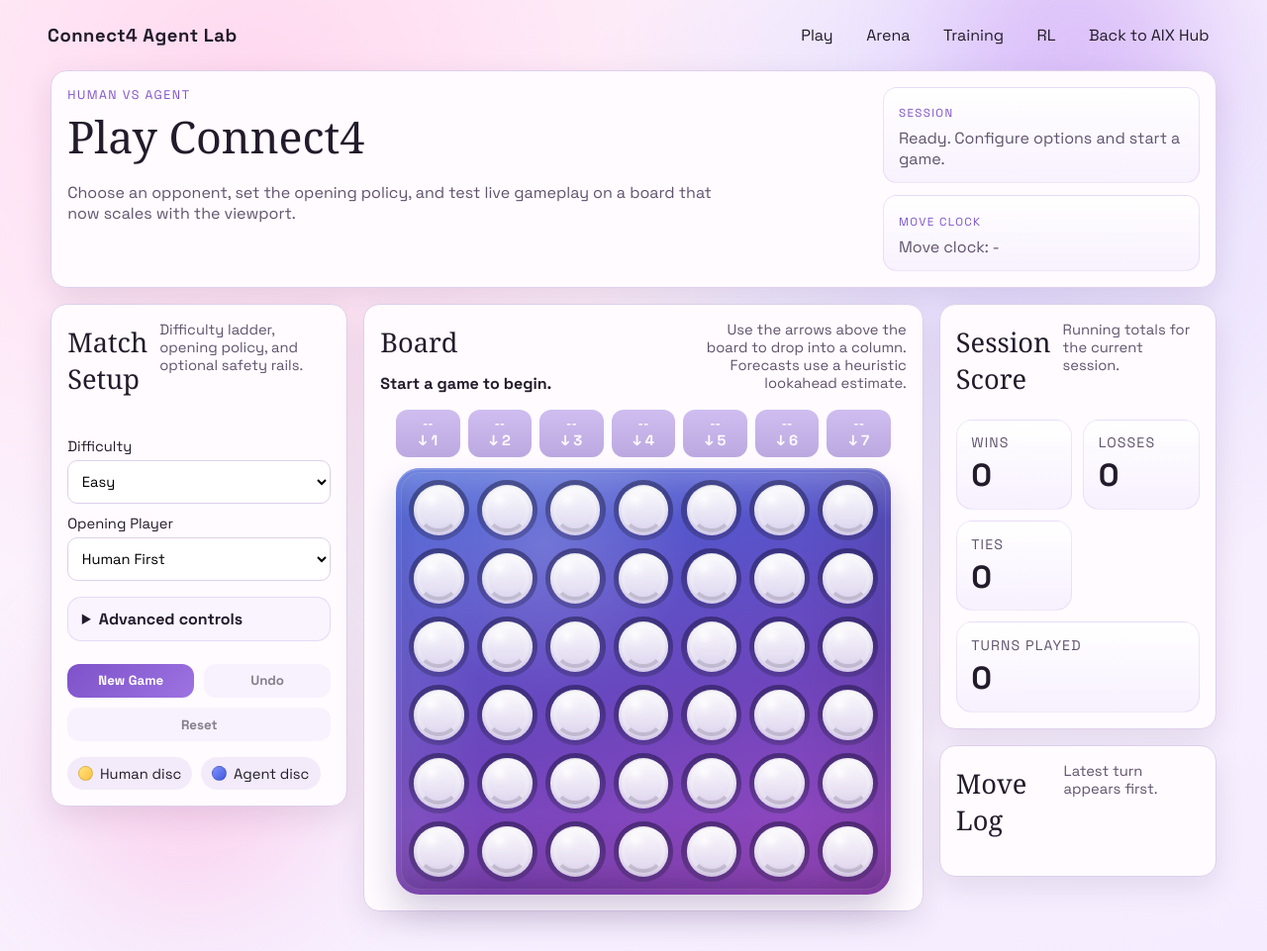
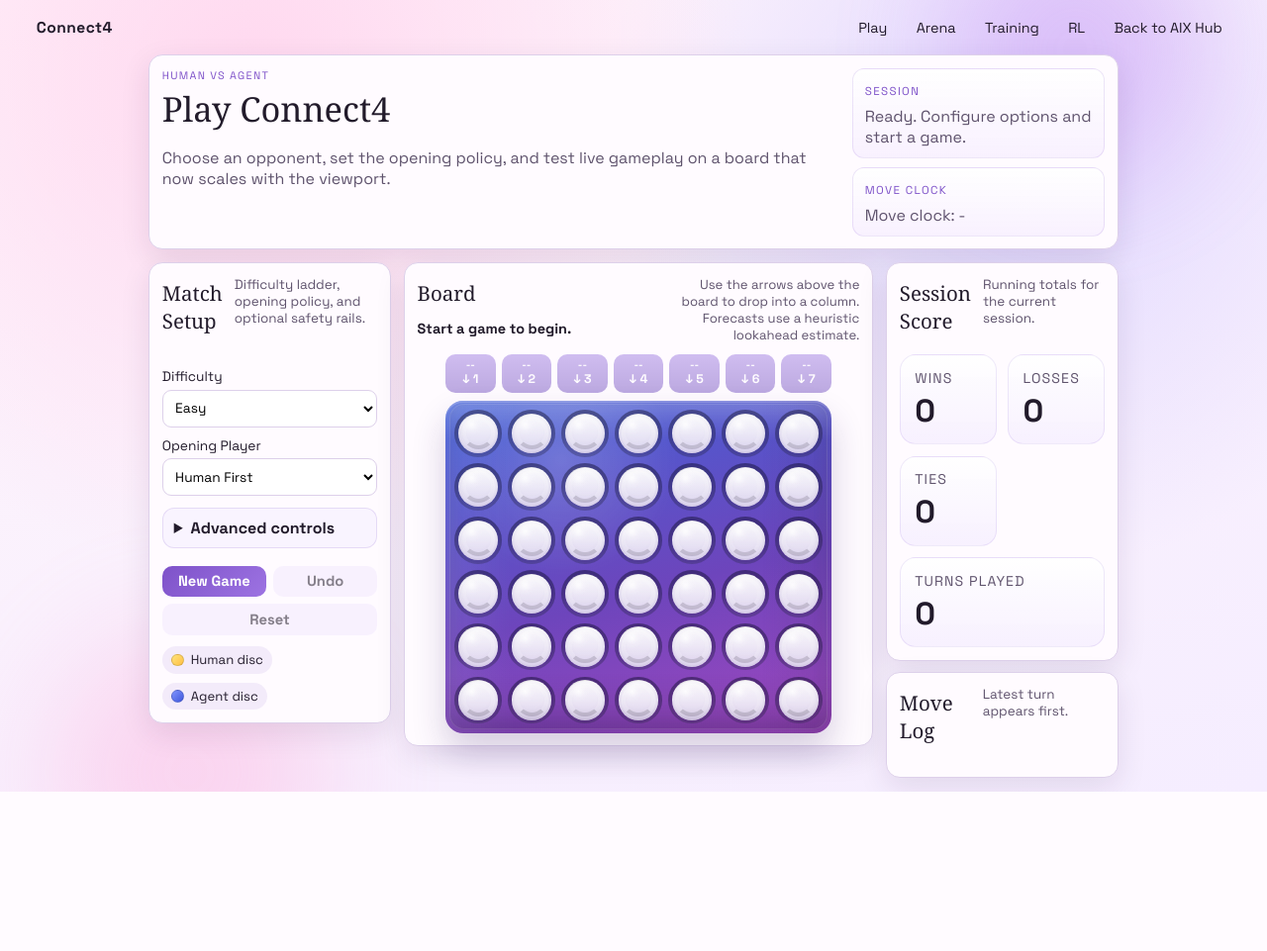
Before and after one commit to davidabelin/c4, a Flask app: page /play in a window 1280 px wide. Shown: the whole page at 99% size. After the commit the page ends 800 px from the top, so only its background shows below. Run offline with Flask 3, Linux system fonts and the light colour scheme; data that the repository does not hold is empty; some web fonts are replaced.

Commit message:
Connect4 Agent Lab is now Connect4 everywhere user-facing in the c4 app and AIX hub metadata

```diff
--- a/c4_web/static/css/theme.css
+++ b/c4_web/static/css/theme.css
@@ -9,8 +9,8 @@
   --success: #2e8f60;
   --danger: #be3b6f;
   --shadow: 0 10px 30px rgba(48, 23, 66, 0.1);
-  --board-max-width: 500px;
-  --board-gap: clamp(0.28rem, 0.8vw, 0.5rem);
+  --board-max-width: 390px;
+  --board-gap: clamp(0.2rem, 0.62vw, 0.38rem);
 }
 
 * {
@@ -56,12 +56,12 @@ body {
   display: flex;
   align-items: center;
   justify-content: space-between;
-  padding: 1.2rem clamp(1rem, 4vw, 3rem);
+  padding: 0.92rem clamp(0.85rem, 3vw, 2.3rem);
   gap: 0.8rem;
 }
 
 .brand {
-  font-size: 1.15rem;
+  font-size: 0.97rem;
   font-weight: 700;
   color: var(--ink);
   text-decoration: none;
@@ -77,8 +77,9 @@ body {
 .site-nav a {
   text-decoration: none;
   color: var(--ink);
-  padding: 0.35rem 0.65rem;
+  padding: 0.25rem 0.52rem;
   border-radius: 999px;
+  font-size: 0.9rem;
 }
 
 .site-nav a:hover {
@@ -86,22 +87,22 @@ body {
 }
 
 .page {
-  width: min(1180px, 92vw);
-  margin: 0 auto 2.5rem;
+  width: min(980px, 92vw);
+  margin: 0 auto 1.9rem;
 }
 
 .hero {
   background: linear-gradient(135deg, #fffefc, #f8f3ff);
   border: 1px solid var(--line);
   box-shadow: var(--shadow);
-  border-radius: 24px;
-  padding: clamp(1.2rem, 3vw, 2.3rem);
+  border-radius: 18px;
+  padding: clamp(0.95rem, 2.3vw, 1.75rem);
 }
 
 .eyebrow {
   text-transform: uppercase;
   letter-spacing: 0.12em;
-  font-size: 0.78rem;
+  font-size: 0.68rem;
   margin: 0;
   color: var(--accent);
 }
@@ -114,11 +115,11 @@ h2 {
 }
 
 h1 {
-  font-size: clamp(1.6rem, 4.8vw, 2.8rem);
+  font-size: clamp(1.3rem, 4vw, 2.15rem);
 }
 
 h2 {
-  font-size: clamp(1.2rem, 3vw, 1.7rem);
+  font-size: clamp(1rem, 2.4vw, 1.28rem);
 }
 
 .lede {
@@ -127,46 +128,46 @@ h2 {
 }
 
 .grid {
-  margin-top: 1.1rem;
+  margin-top: 0.9rem;
   display: grid;
-  grid-template-columns: repeat(auto-fit, minmax(220px, 1fr));
-  gap: 0.9rem;
+  grid-template-columns: repeat(auto-fit, minmax(200px, 1fr));
+  gap: 0.7rem;
 }
 
 .stack {
   display: grid;
-  gap: 0.9rem;
+  gap: 0.7rem;
 }
 
 .controls-grid {
   display: grid;
-  grid-template-columns: repeat(auto-fit, minmax(180px, 1fr));
-  gap: 0.7rem;
-  margin-top: 0.6rem;
+  grid-template-columns: repeat(auto-fit, minmax(160px, 1fr));
+  gap: 0.55rem;
+  margin-top: 0.5rem;
 }
 
 .controls-grid label {
   display: grid;
   gap: 0.3rem;
-  font-size: 0.92rem;
+  font-size: 0.86rem;
 }
 
 .controls-row {
-  margin-top: 0.8rem;
+  margin-top: 0.65rem;
   display: flex;
   flex-wrap: wrap;
-  gap: 0.6rem;
+  gap: 0.45rem;
 }
 
 .controls-grid input,
 .controls-grid select {
   font: inherit;
   border: 1px solid var(--line);
-  border-radius: 10px;
-  padding: 0.5rem 0.6rem;
+  border-radius: 9px;
+  padding: 0.4rem 0.52rem;
   background: #fff;
   width: 100%;
-  min-height: 44px;
+  min-height: 38px;
   line-height: 1.2;
 }
 
@@ -178,22 +179,23 @@ h2 {
 .panel {
   background: var(--panel);
   border: 1px solid var(--line);
-  border-radius: 16px;
+  border-radius: 14px;
   box-shadow: var(--shadow);
-  padding: 1rem;
+  padding: 0.8rem;
 }
 
 .btn {
   border: 0;
   cursor: pointer;
-  border-radius: 12px;
-  padding: 0.55rem 0.9rem;
+  border-radius: 10px;
+  padding: 0.42rem 0.72rem;
   font-family: inherit;
   font-weight: 600;
   text-decoration: none;
   display: inline-flex;
   align-items: center;
   justify-content: center;
+  font-size: 0.92rem;
 }
 
 .btn:disabled {
@@ -220,26 +222,26 @@ code {
 }
 
 .play-stack {
-  gap: 1rem;
+  gap: 0.8rem;
 }
 
 .play-hero {
   display: flex;
   align-items: flex-start;
   justify-content: space-between;
-  gap: 1rem;
+  gap: 0.8rem;
 }
 
 .hero-status {
   display: grid;
-  gap: 0.75rem;
-  width: min(320px, 100%);
+  gap: 0.6rem;
+  width: min(255px, 100%);
 }
 
 .status-card {
   border: 1px solid rgba(126, 82, 201, 0.14);
-  border-radius: 14px;
-  padding: 0.85rem 0.95rem;
+  border-radius: 12px;
+  padding: 0.62rem 0.72rem;
   background: linear-gradient(180deg, rgba(255, 255, 255, 0.88), rgba(248, 240, 255, 0.92));
 }
 
@@ -263,40 +265,40 @@ code {
 }
 
 .panel-head.compact {
-  margin-bottom: 0.6rem;
+  margin-bottom: 0.45rem;
 }
 
 .panel-note {
   margin: 0;
   color: var(--muted);
-  font-size: 0.92rem;
+  font-size: 0.84rem;
 }
 
 .play-layout {
   display: grid;
-  grid-template-columns: minmax(250px, 300px) minmax(0, 1fr) minmax(240px, 280px);
+  grid-template-columns: minmax(215px, 245px) minmax(0, 1fr) minmax(205px, 235px);
   align-items: start;
-  gap: 1rem;
+  gap: 0.8rem;
 }
 
 .play-setup-panel,
 .play-sidebar {
   display: grid;
-  gap: 1rem;
+  gap: 0.7rem;
 }
 
 .connect4-controls {
-  margin-top: 0.75rem;
+  margin-top: 0.55rem;
 }
 
 .controls-grid-compact {
-  margin-top: 0.8rem;
+  margin-top: 0.6rem;
 }
 
 .inline-details {
   border: 1px solid rgba(126, 82, 201, 0.16);
-  border-radius: 14px;
-  padding: 0.7rem 0.85rem;
+  border-radius: 12px;
+  padding: 0.58rem 0.68rem;
   background: rgba(248, 242, 255, 0.76);
 }
 
@@ -306,17 +308,17 @@ code {
 }
 
 .train-form {
-  margin-top: 0.9rem;
+  margin-top: 0.7rem;
   display: grid;
-  grid-template-columns: repeat(auto-fit, minmax(180px, 1fr));
-  gap: 0.8rem;
+  grid-template-columns: repeat(auto-fit, minmax(160px, 1fr));
+  gap: 0.6rem;
   align-items: end;
 }
 
 .train-form label {
   display: grid;
   gap: 0.35rem;
-  font-size: 0.92rem;
+  font-size: 0.86rem;
 }
 
 .form-actions {
@@ -329,7 +331,7 @@ code {
 }
 
 .play-actions .btn {
-  flex: 1 1 120px;
+  flex: 1 1 104px;
 }
 
 .play-legend {
@@ -342,16 +344,16 @@ code {
   display: inline-flex;
   align-items: center;
   gap: 0.45rem;
-  padding: 0.45rem 0.7rem;
+  padding: 0.34rem 0.58rem;
   border-radius: 999px;
   background: rgba(126, 82, 201, 0.09);
   color: var(--ink);
-  font-size: 0.92rem;
+  font-size: 0.82rem;
 }
 
 .legend-disc {
-  width: 0.9rem;
-  height: 0.9rem;
+  width: 0.78rem;
+  height: 0.78rem;
   border-radius: 999px;
   display: inline-block;
   border: 1px solid rgba(0, 0, 0, 0.14);
@@ -367,19 +369,19 @@ code {
 
 .board-panel {
   display: grid;
-  gap: 1rem;
+  gap: 0.7rem;
 }
 
 .board-panel-top {
   display: flex;
   align-items: flex-start;
   justify-content: space-between;
-  gap: 0.8rem;
+  gap: 0.6rem;
 }
 
 .board-outcome {
   margin: 0;
-  font-size: 1rem;
+  font-size: 0.9rem;
   font-weight: 600;
   color: var(--ink);
 }
@@ -388,7 +390,7 @@ code {
   margin: 0;
   max-width: 24ch;
   color: var(--muted);
-  font-size: 0.92rem;
+  font-size: 0.82rem;
   text-align: right;
 }
 
@@ -396,7 +398,7 @@ code {
   width: min(100%, var(--board-max-width));
   margin: 0 auto;
   display: grid;
-  gap: 0.65rem;
+  gap: 0.45rem;
 }
 
 .board-controls {
@@ -407,13 +409,13 @@ code {
 
 .drop-btn {
   border: 0;
-  border-radius: 12px;
+  border-radius: 10px;
   font: inherit;
   font-weight: 700;
   color: #fff;
   background: linear-gradient(180deg, #9873df, #6b46bc);
-  padding: 0.5rem 0.2rem;
-  min-height: clamp(2.3rem, 5vw, 3rem);
+  padding: 0.34rem 0.15rem;
+  min-height: clamp(1.9rem, 4vw, 2.45rem);
   box-shadow: 0 8px 18px rgba(61, 32, 100, 0.16);
   cursor: pointer;
   transition: transform 180ms ease, box-shadow 180ms ease, opacity 180ms ease;
@@ -438,12 +440,12 @@ code {
 }
 
 .drop-forecast {
-  font-size: 0.78rem;
+  font-size: 0.66rem;
   line-height: 1;
 }
 
 .drop-label {
-  font-size: 0.92rem;
+  font-size: 0.78rem;
   line-height: 1.1;
 }
 
@@ -456,8 +458,8 @@ code {
   background:
     radial-gradient(circle at 30% 18%, rgba(255, 255, 255, 0.18), transparent 30%),
     linear-gradient(165deg, #4462d7, #6d45bc 56%, #a248bf);
-  border-radius: 24px;
-  padding: clamp(0.5rem, 1.5vw, 0.8rem);
+  border-radius: 18px;
+  padding: clamp(0.38rem, 1.1vw, 0.58rem);
   box-shadow:
     inset 0 2px 0 rgba(255, 255, 255, 0.18),
     0 18px 34px rgba(52, 26, 99, 0.2);
@@ -479,8 +481,8 @@ code {
 }
 
 .board-grid::after {
-  inset: clamp(0.16rem, 0.45vw, 0.3rem);
-  border-radius: 20px;
+  inset: clamp(0.12rem, 0.32vw, 0.22rem);
+  border-radius: 15px;
   box-shadow:
     inset 0 0 0 1px rgba(255, 255, 255, 0.1),
     inset 0 10px 16px rgba(255, 255, 255, 0.06),
@@ -492,7 +494,7 @@ code {
   overflow: hidden;
   aspect-ratio: 1 / 1;
   border-radius: 50%;
-  padding: clamp(0.18rem, 0.55vw, 0.32rem);
+  padding: clamp(0.13rem, 0.4vw, 0.24rem);
   background: rgba(23, 22, 59, 0.28);
   box-shadow:
     inset 0 8px 14px rgba(12, 10, 36, 0.3),
@@ -566,16 +568,16 @@ code {
   margin: 0;
   padding: 0;
   list-style: none;
-  max-height: 360px;
+  max-height: 300px;
   overflow: auto;
   display: grid;
-  gap: 0.55rem;
+  gap: 0.4rem;
 }
 
 .log-list li {
   margin: 0;
-  padding: 0.7rem 0.8rem;
-  border-radius: 14px;
+  padding: 0.55rem 0.62rem;
+  border-radius: 12px;
   background: rgba(126, 82, 201, 0.08);
   border: 1px solid rgba(126, 82, 201, 0.12);
 }
--- a/c4_web/templates/base.html
+++ b/c4_web/templates/base.html
@@ -3,7 +3,7 @@
   <head>
     <meta charset="utf-8">
     <meta name="viewport" content="width=device-width, initial-scale=1">
-    <title>{% block title %}Connect4 Agent Lab{% endblock %}</title>
+    <title>{% block title %}Connect4{% endblock %}</title>
     <link rel="preconnect" href="https://fonts.googleapis.com">
     <link rel="preconnect" href="https://fonts.gstatic.com" crossorigin>
     <link href="https://fonts.googleapis.com/css2?family=Space+Grotesk:wght@400;500;700&family=Baskervville:ital@0;1&display=swap" rel="stylesheet">
@@ -17,7 +17,7 @@
     <div class="bg-orb bg-orb-a"></div>
     <div class="bg-orb bg-orb-b"></div>
     <header class="site-header">
-      <a class="brand" href="{{ url_for('main.home') }}">Connect4 Agent Lab</a>
+      <a class="brand" href="{{ url_for('main.home') }}">Connect4</a>
       <nav class="site-nav">
         <a href="{{ url_for('main.play_page') }}">Play</a>
         <a href="{{ url_for('main.arena_page') }}">Arena</a>
--- a/c4_web/templates/pages/arena.html
+++ b/c4_web/templates/pages/arena.html
@@ -1,5 +1,5 @@
 {% extends "base.html" %}
-{% block title %}Connect4 Agent Lab | Arena{% endblock %}
+{% block title %}Connect4 | Arena{% endblock %}
 {% block content %}
 <section class="stack play-stack">
   <div class="panel play-hero">
--- a/c4_web/templates/pages/home.html
+++ b/c4_web/templates/pages/home.html
@@ -1,5 +1,5 @@
 {% extends "base.html" %}
-{% block title %}Connect4 Agent Lab | Home{% endblock %}
+{% block title %}Connect4 | Home{% endblock %}
 {% block content %}
 <section class="hero">
   <p class="eyebrow">Flask + Agent Lab + Training Pipelines</p>
--- a/c4_web/templates/pages/play.html
+++ b/c4_web/templates/pages/play.html
@@ -1,5 +1,5 @@
 {% extends "base.html" %}
-{% block title %}Connect4 Agent Lab | Play{% endblock %}
+{% block title %}Connect4 | Play{% endblock %}
 {% block content %}
 <section class="stack play-stack">
   <div class="panel play-hero">
--- a/c4_web/templates/pages/rl.html
+++ b/c4_web/templates/pages/rl.html
@@ -1,5 +1,5 @@
 {% extends "base.html" %}
-{% block title %}Connect4 Agent Lab | RL{% endblock %}
+{% block title %}Connect4 | RL{% endblock %}
 {% block content %}
 <section class="stack">
   <div class="panel">
--- a/c4_web/templates/pages/train.html
+++ b/c4_web/templates/pages/train.html
@@ -1,5 +1,5 @@
 {% extends "base.html" %}
-{% block title %}Connect4 Agent Lab | Training{% endblock %}
+{% block title %}Connect4 | Training{% endblock %}
 {% block content %}
 <section class="stack">
   <div class="panel">
```
